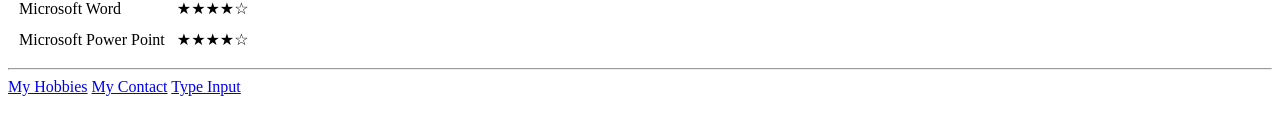
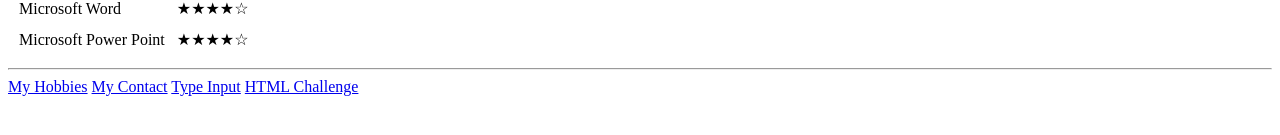
Before and after one commit to bobbyrahmanda/cv, a plain HTML site: page index.html in a window 1280 px wide. Shown: the part 649-784 px from the top of the page. Drawn offline with Linux system fonts and the light colour scheme.

Commit message:
Add Html Challenge

```diff
--- a/index.html
+++ b/index.html
@@ -120,5 +120,6 @@
     <a href="hobi.html">My Hobbies</a>
     <a href="contact.html">My Contact</a>
     <a href="input.html">Type Input</a>
+    <a href="html_challenge.html">HTML Challenge</a>
   </body>
 </html>
```
